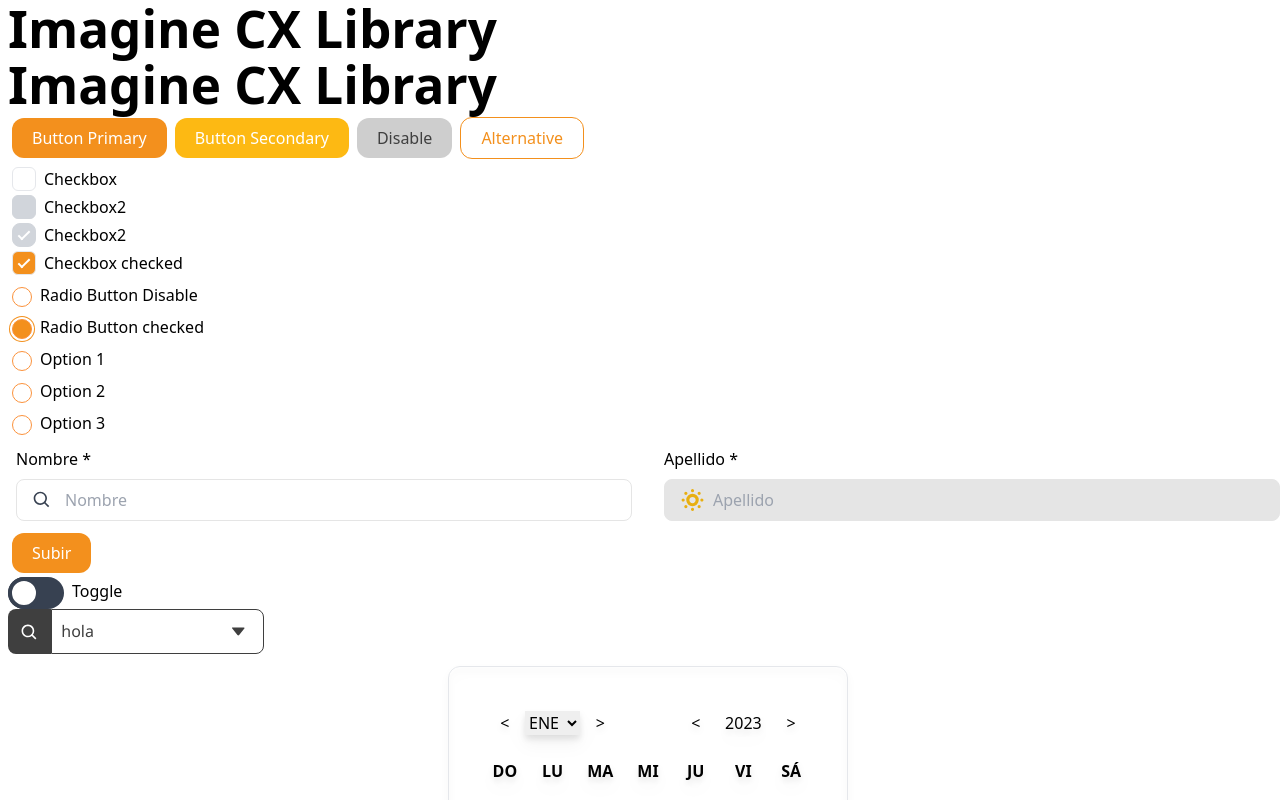
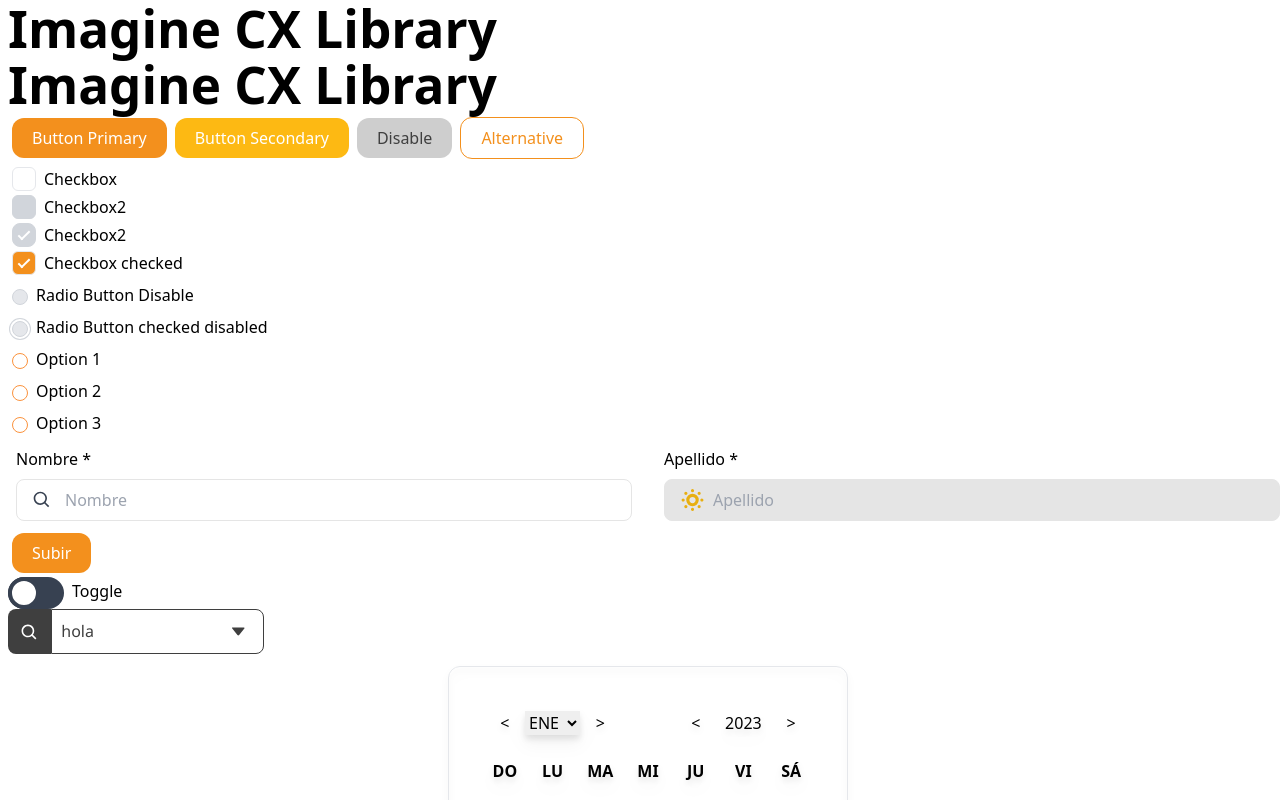
Before and after one commit to Imagine-CX/imaginecx-library, a React (Vite) app: page / in a window 1280 px wide. Shown: the top 800 px of the page. Built offline with nearby package versions, Linux system fonts and the light colour scheme.

Commit message:
Radio buttons style disabled

```diff
--- a/src/App.tsx
+++ b/src/App.tsx
@@ -29,7 +29,7 @@ function App() {
         <CheckBox text="Checkbox2" id="check2" disabled checked />
         <CheckBox text="Checkbox checked" checked />
         <Radio text="Radio Button Disable" disabled id="radio1" />
-        <Radio text="Radio Button checked" checked id="radio2" />
+        <Radio text="Radio Button checked disabled" checked disabled id="radio2" />
 
         {options.map((option) => (
           <div key={option.id}>
--- a/src/components/Forms/Radio.tsx
+++ b/src/components/Forms/Radio.tsx
@@ -16,7 +16,7 @@ export const Radio = ({ text, disabled, name, id, ...radioProps }: IRadio): JSX.
           <input name={name} type="radio" id={id} className="icx-hidden" disabled={disabled} {...radioProps} />
           <label
             htmlFor={id}
-            className="icx-mt-2 icx-rounded-full icx-border icx-border-orange-400 icx-flex icx-w-5 icx-h-5"
+            className="icx-mt-2 icx-rounded-full icx-border icx-border-orange-400 icx-flex icx-w-4 icx-h-4"
           ></label>
         </div>
         <span className="icx-pt-1">{text}</span>
--- a/src/components/style.css
+++ b/src/components/style.css
@@ -136,7 +136,24 @@
   }
 
   .icx-radio input:checked ~ label {
-    @apply icx-bg-primary-400 icx-ring-offset-2 icx-ring-1 icx-ring-primary-400;
+    @apply
+          icx-bg-primary-400
+            icx-ring-offset-2
+            icx-ring-1
+            icx-ring-primary-400;
+  }
+
+  .icx-radio input:disabled ~ label {
+    @apply icx-bg-gray-200 icx-border-gray-300 icx-cursor-not-allowed;
+  }
+
+  .icx-radio input:disabled:checked ~ label {
+    @apply icx-bg-gray-200
+          icx-border-gray-300
+          icx-ring-offset-2
+          icx-ring-1
+          icx-ring-gray-300
+          icx-cursor-not-allowed;
   }
 
   .icx-input-active {
```
